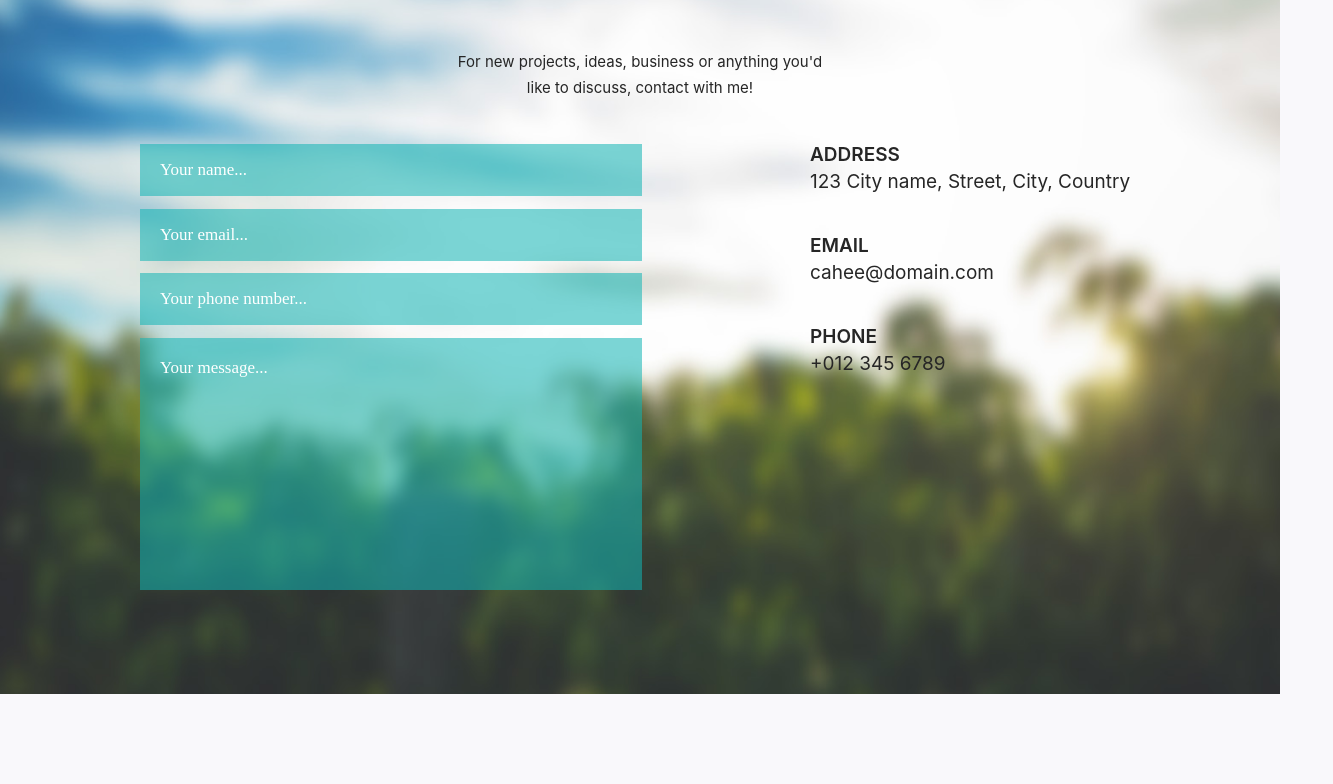
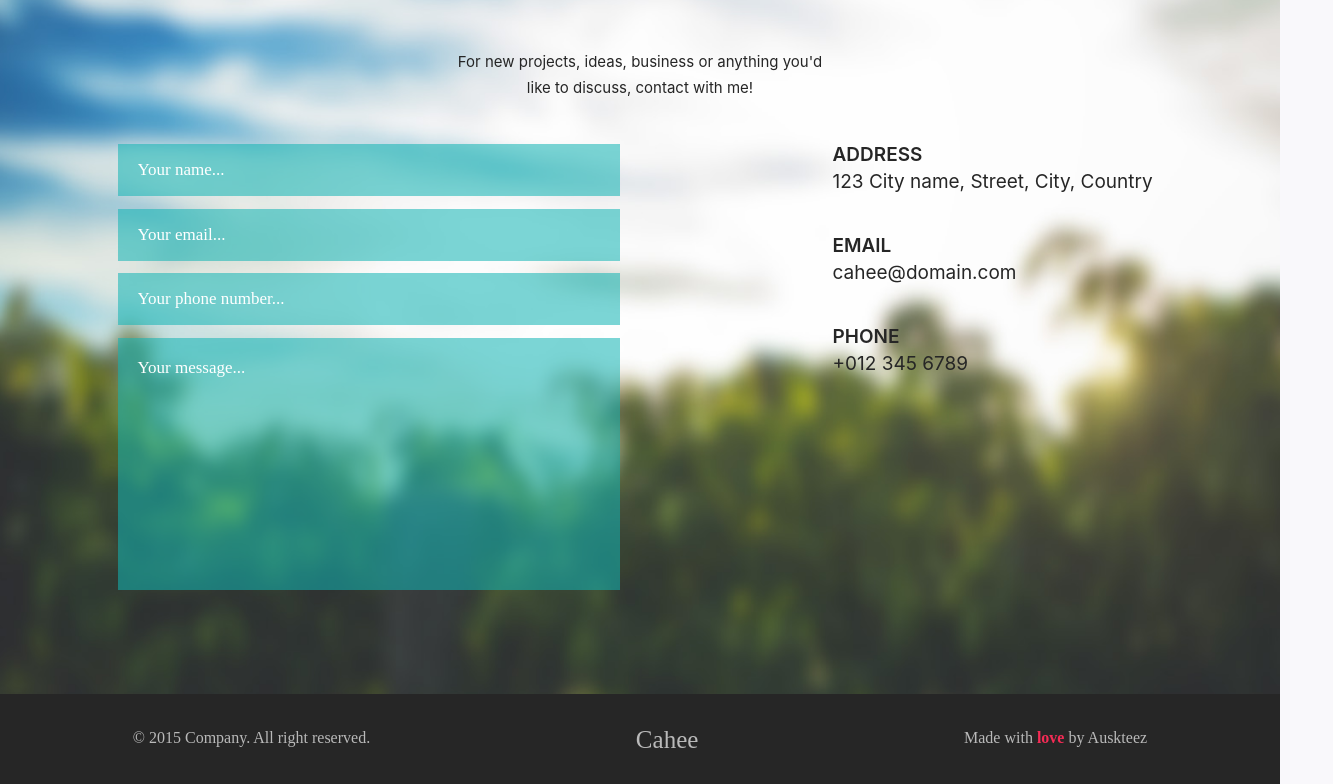
Before and after one commit to MaksLazarchuk/Services, a React (Create React App) app: page / in a window 1280 px wide. Shown: the part 5716-6500 px from the top of the page, 1333 px wide, since content can reach past the window. Before the commit the page ends 6410 px from the top, so only its background shows below. Built offline with nearby package versions, Linux system fonts and the light colour scheme.

Commit message:
footer done, update

```diff
--- a/src/App.js
+++ b/src/App.js
@@ -7,6 +7,7 @@ import Gallery from "./components/article/box4/Gallery.js";
 import Subscribe from "./components/article/box5/Subscribe.js";
 import Blog from "./components/article/box6/Blog.js";
 import Contact from "./components/article/box7/Contact.js";
+import Footer from "./components/footer/Footer.js";
 
 function App() {
   return (
@@ -19,6 +20,7 @@ function App() {
       <Subscribe />
       <Blog />
       <Contact />
+      <Footer />
     </div>
   );
 }
--- a/src/components/article/box5/Subscribe.css
+++ b/src/components/article/box5/Subscribe.css
@@ -13,7 +13,8 @@
   justify-content: space-between;
 }
 .img-box5 {
-  position: relative;
+  position: absolute;
+  right: 0;
 }
 .subscribe-container-box5 {
   position: relative;
@@ -63,5 +64,5 @@
   font-size: 19px;
 }
 .subscribe-button:hover {
-    background-color: #68930d;
+  background-color: #68930d;
 }
--- a/src/components/article/box5/Subscribe.js
+++ b/src/components/article/box5/Subscribe.js
@@ -6,6 +6,7 @@ function Subscribe() {
   return (
     <div className="box5">
       <div className="container">
+        <img className="img-box5" src={ImgBox5} alt="background" />
         <div className="subscribe-container-box5">
           <div className="text-container-box5">
             <p className="title-box5">Subscribe To Us</p>
@@ -27,7 +28,6 @@ function Subscribe() {
             </button>
           </form>
         </div>
-        <img className="img-box5" src={ImgBox5} alt="background" />
       </div>
     </div>
   );
--- a/src/components/article/box6/Blog.css
+++ b/src/components/article/box6/Blog.css
@@ -42,11 +42,11 @@
 .blog-con-img {
   position: relative;
   margin: 0 auto;
-  width: 1220px;
+  width: 100%;
   height: 310px;
   margin-top: 50px;
   display: flex;
-  justify-content: space-evenly;
+  justify-content: space-around;
 }
 .blog-img {
   position: relative;
--- a/src/components/article/box7/Contact.css
+++ b/src/components/article/box7/Contact.css
@@ -46,12 +46,12 @@
 }
 .content-contact {
   position: relative;
-  width: 1000px;
+  width: 100%;
   height: 450px;
   margin-top: 20px !important;
   margin: 0 auto;
   display: flex;
-  justify-content: space-between;
+  justify-content: space-around;
 }
 .communication {
   width: 480px;
--- /dev/null
+++ b/src/components/footer/Footer.css
@@ -0,0 +1,39 @@
+.footer {
+  width: 100%;
+  height: 90px;
+  margin: 0 auto;
+  position: relative;
+  background-color: #262626;
+}
+.footer .container {
+  max-width: 1600px;
+  position: relative;
+  margin: 0 auto;
+  display: flex;
+  justify-content: space-around;
+}
+.copyright {
+  position: relative;
+  font-family: "PacificoRegular";
+  font-size: 16px;
+  margin-top: 35px;
+  color: #b9b9b9;
+}
+.logo-footer {
+  position: relative;
+  font-family: "PacificoRegular";
+  font-size: 25px;
+  margin-top: 32px;
+  color: #b9b9b9;
+}
+.made {
+  position: relative;
+  font-family: "PacificoRegular";
+  font-size: 16px;
+  margin-top: 35px;
+  color: #b9b9b9;
+}
+.made span {
+  color: #f52b55;
+  font-weight: 700;
+}
--- /dev/null
+++ b/src/components/footer/Footer.js
@@ -0,0 +1,18 @@
+import "./Footer.css";
+import "../../fonts.css";
+
+function Footer() {
+  return (
+    <div className="footer">
+      <div className="container">
+        <p className="copyright">© 2015 Company. All right reserved.</p>
+        <p className="logo-footer">Cahee</p>
+        <p className="made">
+          Made with <span>love</span> by Auskteez
+        </p>
+      </div>
+    </div>
+  );
+}
+
+export default Footer;
```
